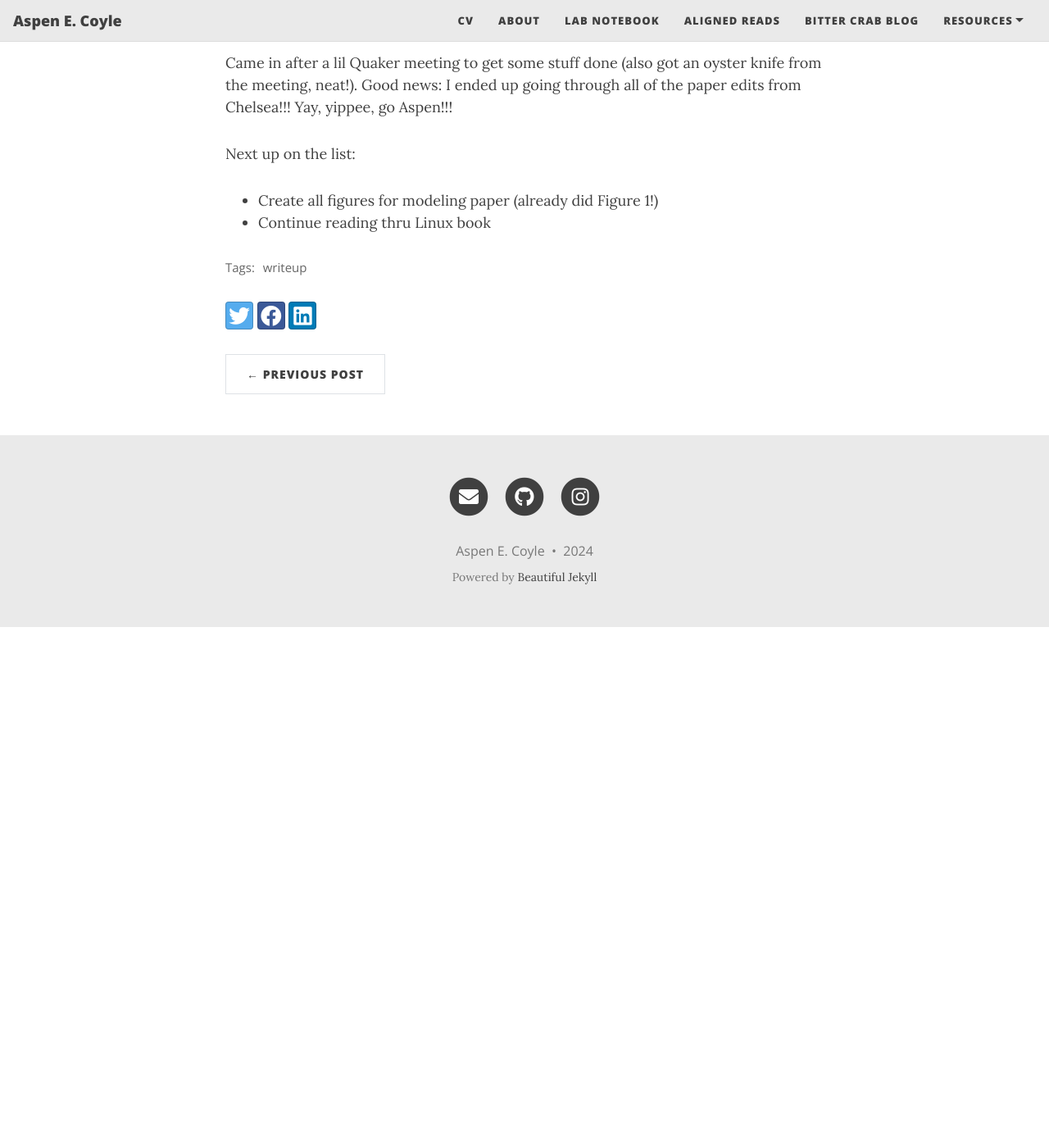
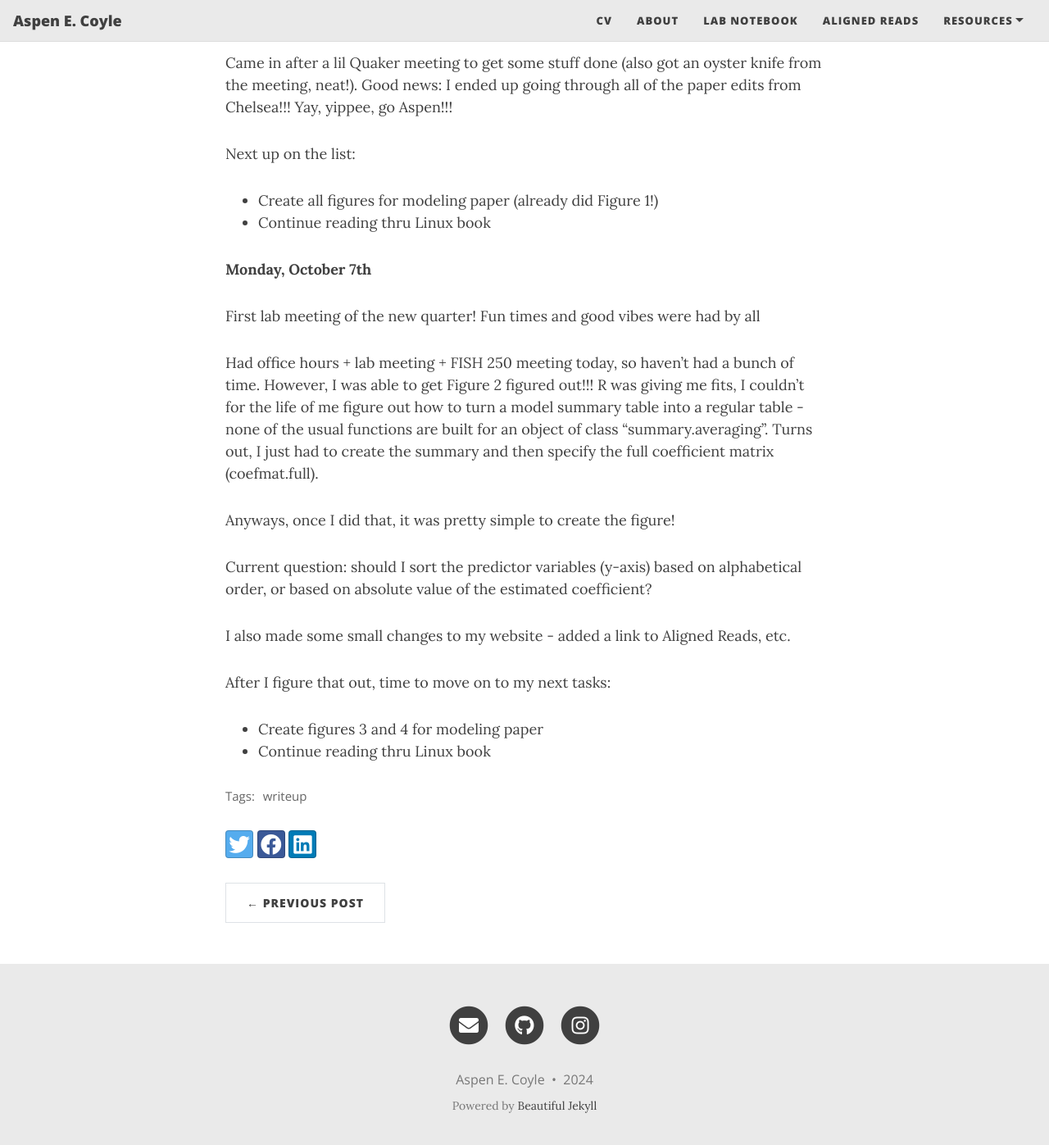
Before and after one commit to aspencoyle/aspencoyle.github.io, a Jekyll site: the page built from _posts/2024-10-01-October_posts.md, in a window 1280 px wide and 1400 px high, scrolled down 2548 px. Shown: the top 1397 px of the window at 82% size. Built offline with Jekyll 4.4.1, drawn with Linux system fonts in a browser that asks for light colours; nearby versions of some CDN libraries; before the commit the page ends 3313 px from its top, so only the background shows below that.

Commit message:
new notebook post and config edits

```diff
--- a/_config.yml
+++ b/_config.yml
@@ -17,8 +17,8 @@ navbar-links:
   About: "aboutme"
   Lab Notebook: "notebook"
   Aligned Reads: "https://aspencoyle.substack.com/"
-  Bitter Crab blog: "https://bittercrab.wordpress.com/"
   Resources:
+    - Bitter Crab blog: "https://bittercrab.wordpress.com/"
     - DecaPOD: "https://www.listennotes.com/podcasts/decapod-bittercrabscience-grace-crandall-uf8bqMArwV1/"
     - Roberts Lab handbook: "https://robertslab.github.io/resources/"
 
--- a/_posts/2024-10-01-October_posts.md
+++ b/_posts/2024-10-01-October_posts.md
@@ -65,3 +65,24 @@ neat!). Good news: I ended up going through all of the paper edits from Chelsea!
 Next up on the list:
 - Create all figures for modeling paper (already did Figure 1!)
 - Continue reading thru Linux book
+
+**Monday, October 7th**
+
+First lab meeting of the new quarter! Fun times and good vibes were had by all
+
+Had office hours + lab meeting + FISH 250 meeting today, so haven't had a bunch of time.
+However, I was able to get Figure 2 figured out!!! R was giving me fits, I couldn't for the life of me
+figure out how to turn a model summary table into a regular table - none of the usual functions
+are built for an object of class "summary.averaging". Turns out, I just had to create
+the summary and then specify the full coefficient matrix (coefmat.full).
+
+Anyways, once I did that, it was pretty simple to create the figure!
+
+Current question: should I sort the predictor variables (y-axis) based on alphabetical order,
+or based on absolute value of the estimated coefficient?
+
+I also made some small changes to my website - added a link to Aligned Reads, etc.
+
+After I figure that out, time to move on to my next tasks:
+- Create figures 3 and 4 for modeling paper
+- Continue reading thru Linux book
```
